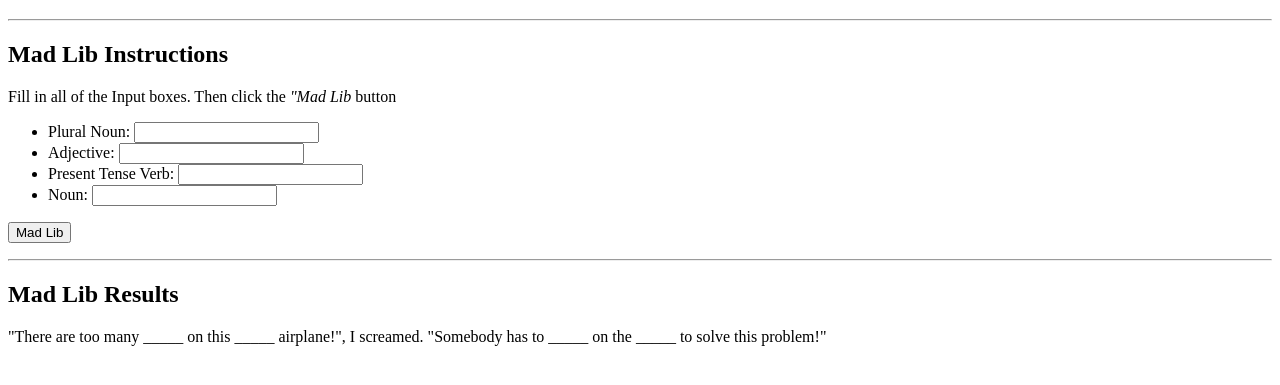
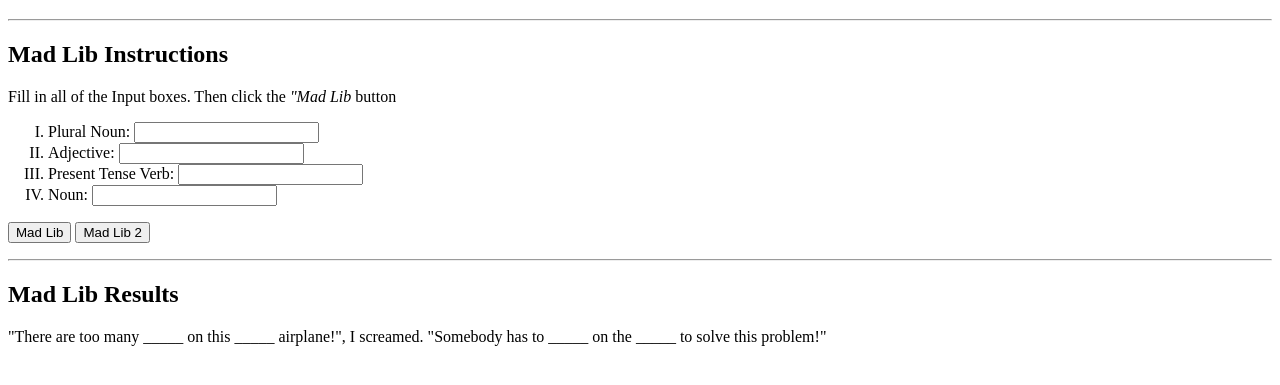
Before and after one commit to KingSammy2025/Mad-Lib, a plain HTML site: page index.html in a window 1280 px wide. Shown: the part 61-446 px from the top of the page. Drawn offline with Linux system fonts and the light colour scheme.

Commit message:
Update index.html

```diff
--- a/index.html
+++ b/index.html
@@ -1,4 +1,4 @@
-<!DOCTYPE html>
+ <!DOCTYPE html>
 <html lang="en">
   <head>
     <meta charset="UTF-8" />
@@ -16,14 +16,17 @@
       Fill in all of the Input boxes. Then click the <em>"Mad Lib</em> button
     </p>
 
-    <ul>
+    <ol type="I">
       <li>Plural Noun: <input type="text" /></li>
       <li>Adjective: <input type="text" /></li>
       <li>Present Tense Verb: <input type="text" /></li>
       <li>Noun: <input type="text" /></li>
-    </ul>
+    </ol>
 
-    <p><button>Mad Lib</button></p>
+    <p>
+      <button id="button1">Mad Lib</button>
+      <button id="button2" class="note">Mad Lib 2</button>
+    </p>
 
     <hr />
 
```
